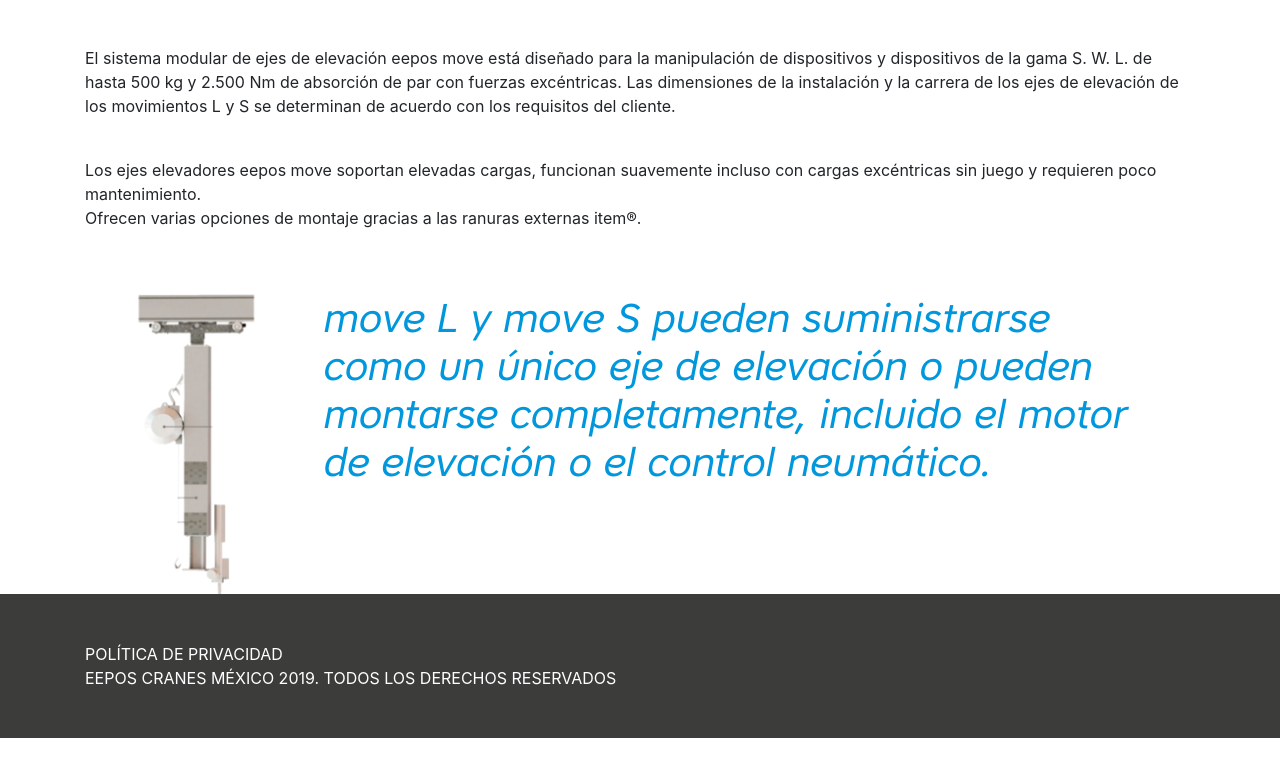
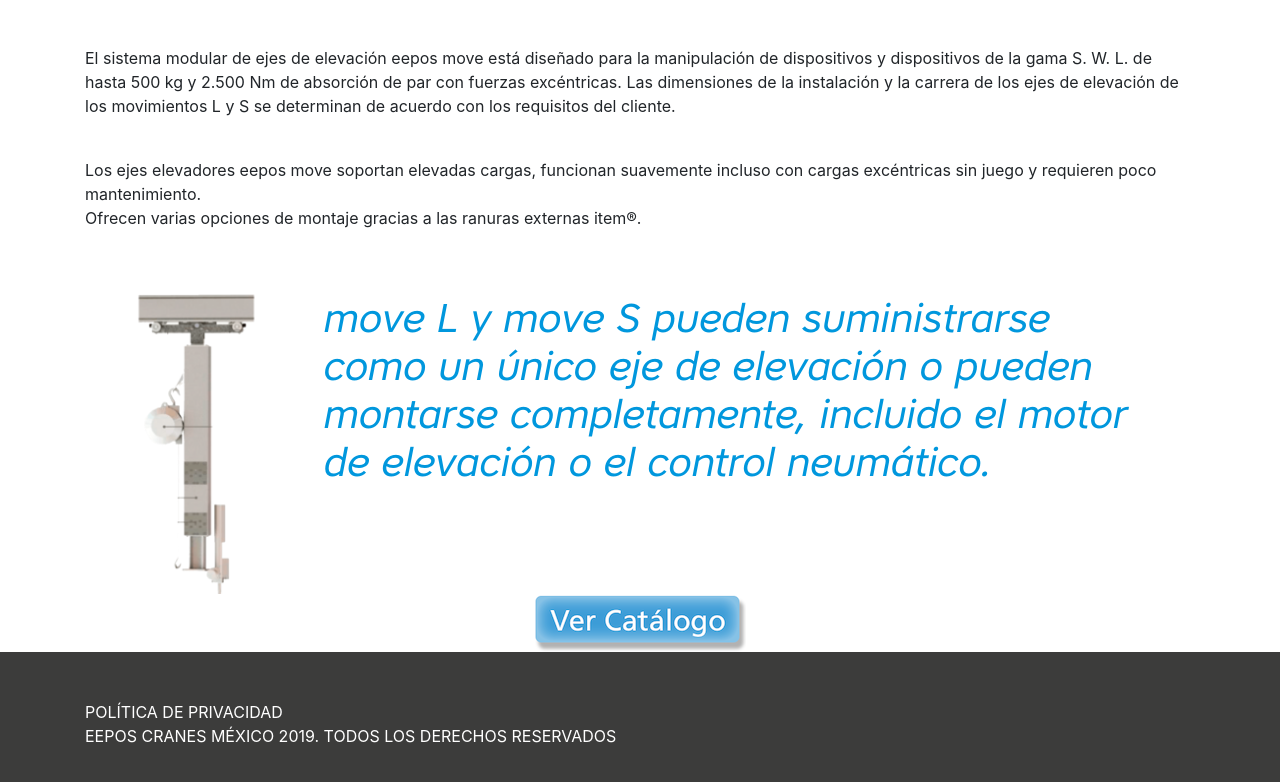
Before and after one commit to aponthe/eepos, a website: page move.html in a window 1280 px wide. Shown: the part 1263-2045 px from the top of the page. Before the commit the page ends 2001 px from the top, so only its background shows below. Drawn offline with Linux system fonts and the light colour scheme.

Commit message:
boton catalogo

```diff
--- a/move.html
+++ b/move.html
@@ -122,6 +122,13 @@
                 </section>
             </div>
         </div>
+        <div class="container-fluid" style="background-color: white">
+    <div class="container" style="text-align: center">
+        <a href="http://eenet.eepos.services/download/eepos-katalog" title="catalogo" style="">
+            <img src="img/boton%20catalogo.png" alt="">
+        </a>
+  </div>
+</div>
 
     <!--FINMOVE CONTENIDO-->
 
```
Also changed, not shown: carbon.html (+7 -0 lines), nano.html (+8 -0 lines), 1 other file.
